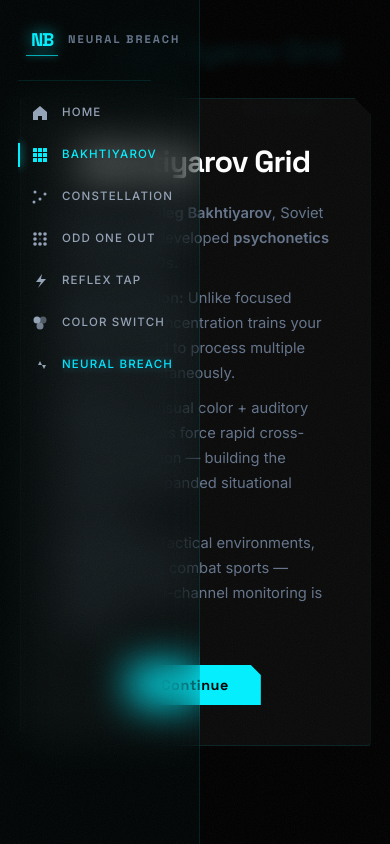
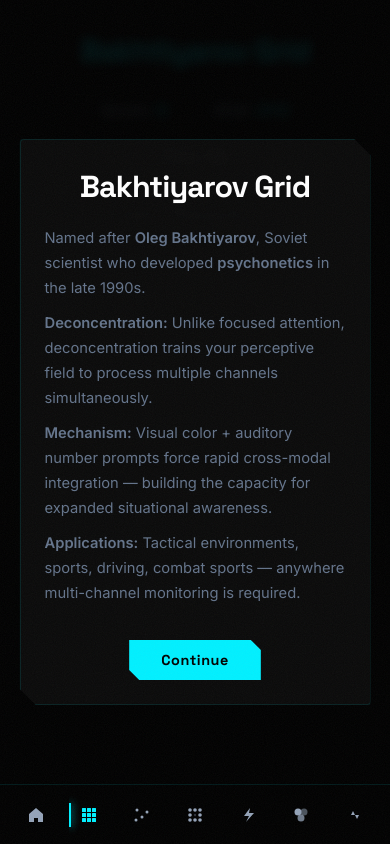
Before and after one commit to albertbabuthottumkal/concentration-checker-app, a Flask app: page /game in a window 390 px wide. Run offline with Flask 3, Linux system fonts and the light colour scheme.

Commit message:
Make game grid responsive and add mobile CSS navigation

```diff
--- a/static/script.js
+++ b/static/script.js
@@ -43,13 +43,24 @@ const colorNames = {
 // Returns { cols, boxCount, gridPx, boxPx, gapPx } for current score
 function getMatrixConfig() {
     let cols, gridPx, boxPx;
+    const maxGridWidth = Math.min(window.innerWidth - 40, 580);
+
     if (score < 5) {
-        cols = 3; gridPx = 360; boxPx = 100;
+        cols = 3; gridPx = Math.min(360, maxGridWidth);
     } else if (score < 12) {
-        cols = 4; gridPx = 480; boxPx = 95;
+        cols = 4; gridPx = Math.min(480, maxGridWidth);
     } else {
-        cols = 5; gridPx = 580; boxPx = 88;
+        cols = 5; gridPx = Math.min(580, maxGridWidth);
     }
+
+    if (score < 5) {
+        boxPx = Math.floor(gridPx * 100 / 360);
+    } else if (score < 12) {
+        boxPx = Math.floor(gridPx * 95 / 480);
+    } else {
+        boxPx = Math.floor(gridPx * 88 / 580);
+    }
+
     const boxCount = cols * cols;
     const gapPx = Math.floor((gridPx - cols * boxPx) / (cols + 1));
     return { cols, boxCount, gridPx, boxPx, gapPx };
--- a/static/style.css
+++ b/static/style.css
@@ -1116,3 +1116,117 @@ body::before {
 .stroop-chip.flash-wrong {
     animation: flash-wrong 0.35s ease;
 }
+
+/* ═══════════════════════════════════════════════════════════════════════════ */
+/*  MOBILE RESPONSIVENESS                                                      */
+/* ═══════════════════════════════════════════════════════════════════════════ */
+
+@media (max-width: 768px) {
+    :root {
+        --rail-w: 0px;
+    }
+
+    .rail {
+        bottom: 0;
+        top: auto;
+        height: 60px;
+        width: 100vw !important;
+        flex-direction: row;
+        border-right: none;
+        border-top: 1px solid var(--border);
+        padding: 5px 10px;
+        background: rgba(0, 0, 0, 0.85);
+    }
+
+    .rail:hover {
+        width: 100vw !important;
+        padding: 5px 10px;
+        align-items: center;
+    }
+
+    .nb-logo {
+        display: none;
+    }
+
+    .rail-divider {
+        display: none;
+    }
+
+    .rail-nav {
+        flex-direction: row;
+        justify-content: space-around;
+        gap: 0;
+    }
+
+    .rail-link {
+        width: auto;
+        padding: 10px;
+        justify-content: center;
+    }
+
+    .rail-label {
+        display: none !important;
+    }
+
+    .page-content {
+        margin-left: 0;
+        margin-bottom: 60px;
+    }
+
+    .game-page-wrap {
+        padding: 15px 15px 75px;
+    }
+
+    /* Make the game grids responsive */
+    .grid-container {
+        max-width: 100%;
+        height: auto !important;
+    }
+
+    /* Modify specific games if they have fixed sizes in CSS */
+    #odd-grid,
+    #stroop-options {
+        max-width: 100%;
+        padding: 0;
+    }
+
+    #reflex-arena {
+        width: 90vw;
+        height: 90vw;
+        max-height: 400px;
+        max-width: 400px;
+    }
+
+    .hero-title {
+        font-size: 2.2rem;
+    }
+
+    .hero {
+        padding: 0 16px;
+        margin: 40px auto 30px;
+    }
+
+    .cards-scroll {
+        padding: 6px 16px 24px;
+    }
+
+    .section-label {
+        padding: 0 16px;
+    }
+
+    .modal-content,
+    .modal-box {
+        padding: 24px;
+        max-height: 80vh;
+        overflow-y: auto;
+    }
+
+    .stroop-word-display {
+        font-size: 3rem;
+    }
+
+    .hud-chip {
+        padding: 5px 10px;
+        font-size: 0.85rem;
+    }
+}
```
